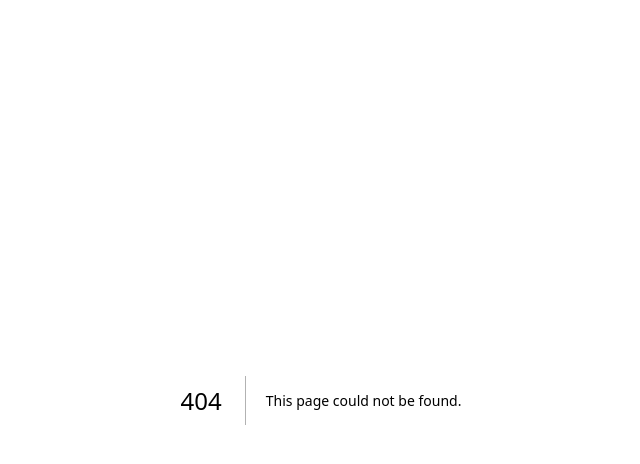
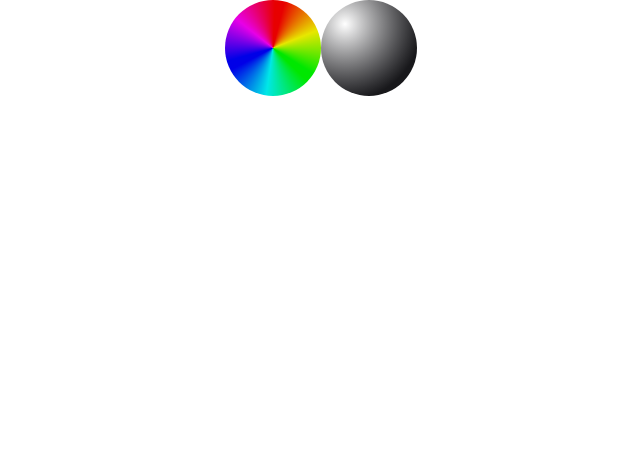
Before and after one commit to RohitSth/tailwind-v4-testing, a Next.js app: page /testing/gradients in a window 1280 px wide. Before the commit this address had no page. Shown: the top 464 px of the page, without its empty margins (319-959 px from the left). Built offline with nearby package versions, Linux system fonts and the light colour scheme.

Commit message:
update :: testing gradient

```diff
--- /dev/null
+++ b/src/app/testing/gradients/page.tsx
@@ -0,0 +1,8 @@
+export default function Gradients() {
+  return (
+    <div className="size-full flex justify-center items-center">
+      <div className="bg-conic/[in_hsl_longer_hue] from-red-600 to-red-600 size-24 rounded-full"></div>
+      <div className="bg-radial-[at_25%_25%] from-white to-zinc-900 to-75% size-24 rounded-full"></div>
+    </div>
+  );
+}
```
